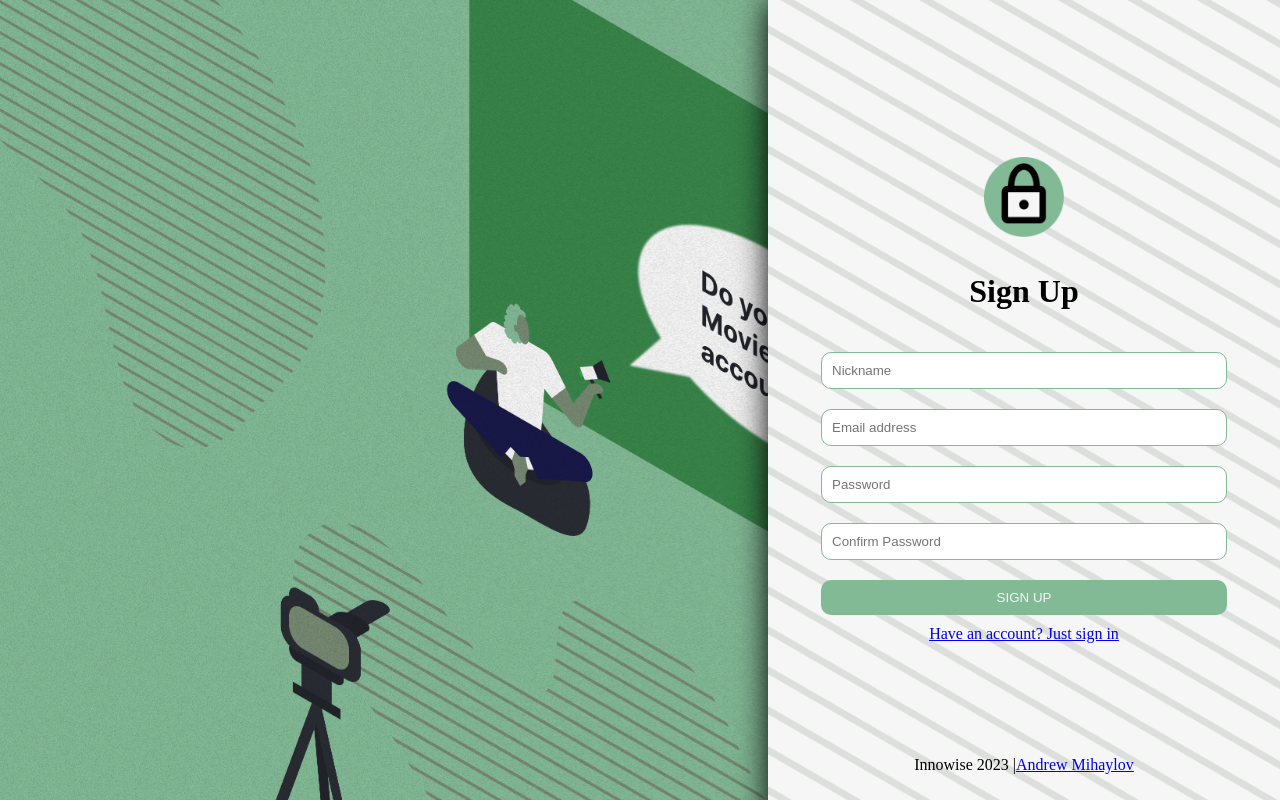
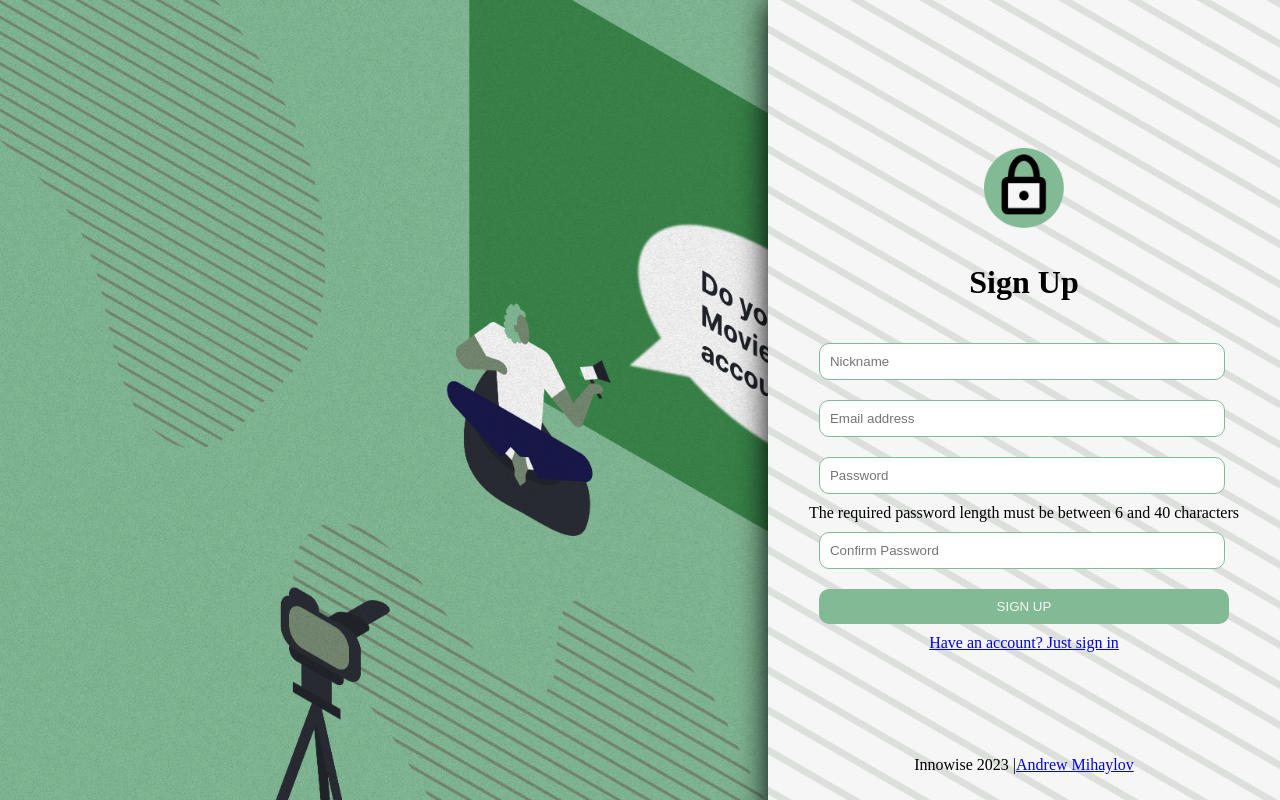
Before and after one commit to Shinikai123/test-gallery-front, a React (Vite) app: page /registration in a window 1280 px wide. Built offline with nearby package versions, Linux system fonts and the light colour scheme.

Commit message:
Update Registration.tsx

```diff
--- a/src/pages/Registration/components/Registration.tsx
+++ b/src/pages/Registration/components/Registration.tsx
@@ -45,7 +45,7 @@
             if(!response.error) {
                 localStorage.setItem("token", response.accessToken);
                 dispatch(loginUser(data));
-                navigate(`/${response.id}`);
+                navigate(`/profile/${response.id}`);
             } else {
                 setErr (response.error);
             }
@@ -76,10 +76,10 @@
                     </input>
                     <input className="input_string" type="text" placeholder="Password" required {...register('password')}>
                     </input>
+                    <label>The required password length must be between 6 and 40 characters</label>
                     <input  className="input_string" type="text" placeholder="Confirm Password" required {...register('confirmPassword')}>
                     </input>
-
-                    <button className="submit_button" type="submit">Sign Up</button>
+                    <input className="submit_button" type="submit" value="Sign Up"></input>
                 </form>
                 <Link to="/login">Have an account? Just sign in</Link>
                 <p className='signup_copyright'>
```
